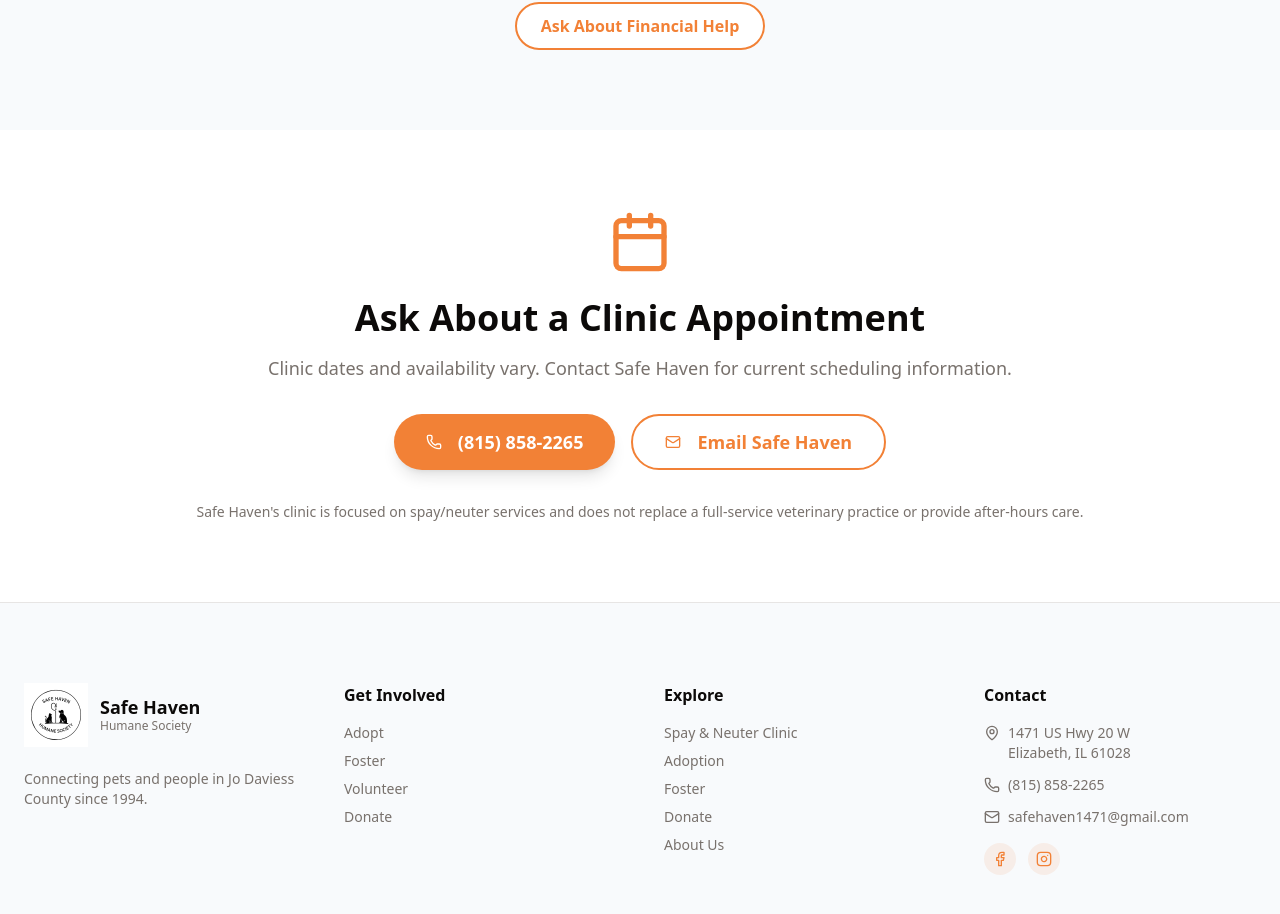
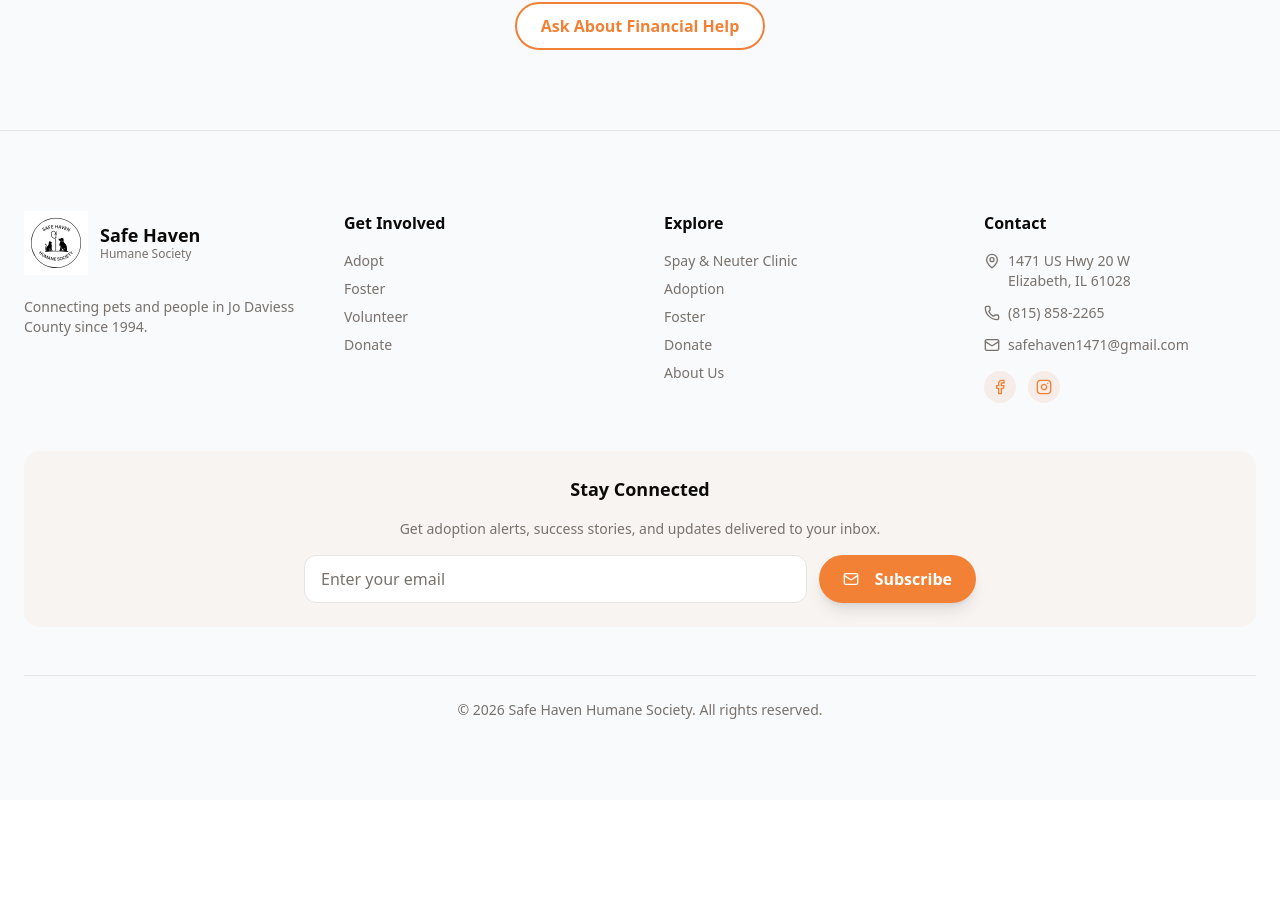
Before and after one commit to 7nqwsvhv99-hash/safe-haven-site, a Next.js app: page /clinic in a window 1280 px wide. Shown: the part 2019-2933 px from the top of the page. After the commit the page ends 2819 px from the top, so only its background shows below. Built offline with nearby package versions, Linux system fonts and the light colour scheme.

Commit message:
Connect cat clinic intake form and remove appointment section

```diff
--- a/src/app/clinic/page.tsx
+++ b/src/app/clinic/page.tsx
@@ -1,7 +1,7 @@
 import Link from "next/link"
 import { Button } from "@/components/ui/button"
 import { Card } from "@/components/ui/card"
-import { Scissors, Syringe, Heart, Calendar, Phone, Mail } from "lucide-react"
+import { Scissors, Syringe, Heart } from "lucide-react"
 
 export default function ClinicPage() {
   return (
@@ -17,7 +17,11 @@ export default function ClinicPage() {
               Safe Haven Humane Society provides low-cost spay/neuter services, with select vaccines and other clinic services available when appropriate.
             </p>
             <div className="flex flex-col sm:flex-row gap-4 justify-center">
-              <Button asChild size="lg"><a href="https://clinicday.com/safehavenhumanesociety">Complete the Intake Form</a></Button>
+              <Button asChild size="lg">
+                <a href="https://airtable.com/app3AcoD2G64aMsEz/pag18veN4frVCtuOz/form" target="_blank" rel="noopener noreferrer">
+                  Complete the Intake Form
+                </a>
+              </Button>
               <Button asChild variant="outline" size="lg"><Link href="#pricing">View Pricing</Link></Button>
             </div>
           </div>
@@ -102,24 +106,6 @@ export default function ClinicPage() {
           <Button asChild variant="outline"><a href="mailto:safehaven1471@gmail.com">Ask About Financial Help</a></Button>
         </div>
       </section>
-
-      {/* Contact */}
-      <section id="contact" className="section-padding bg-white">
-        <div className="container-custom max-w-2xl text-center">
-          <Calendar className="h-16 w-16 text-primary mx-auto mb-6" />
-          <h2 className="text-3xl md:text-4xl font-bold mb-4">Ask About a Clinic Appointment</h2>
-          <p className="text-lg text-muted-foreground mb-8">
-            Clinic dates and availability vary. Contact Safe Haven for current scheduling information.
-          </p>
-          <div className="flex flex-col sm:flex-row gap-4 justify-center">
-            <Button asChild size="lg"><a href="tel:815-858-2265"><Phone className="h-4 w-4 mr-2" />(815) 858-2265</a></Button>
-            <Button asChild variant="outline" size="lg"><a href="mailto:safehaven1471@gmail.com"><Mail className="h-4 w-4 mr-2" />Email Safe Haven</a></Button>
-          </div>
-          <p className="text-sm text-muted-foreground mt-8">
-            Safe Haven's clinic is focused on spay/neuter services and does not replace a full-service veterinary practice or provide after-hours care.
-          </p>
-        </div>
-      </section>
     </div>
   )
 }
```
